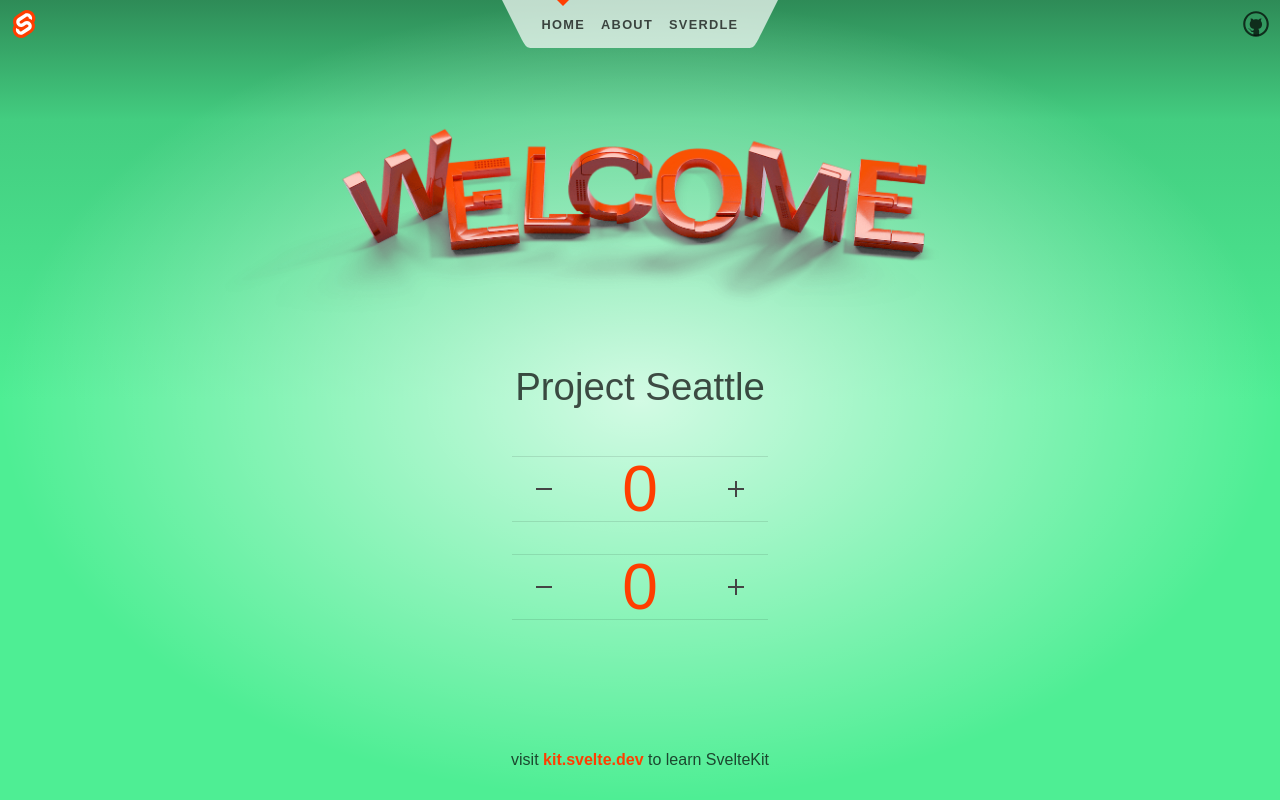
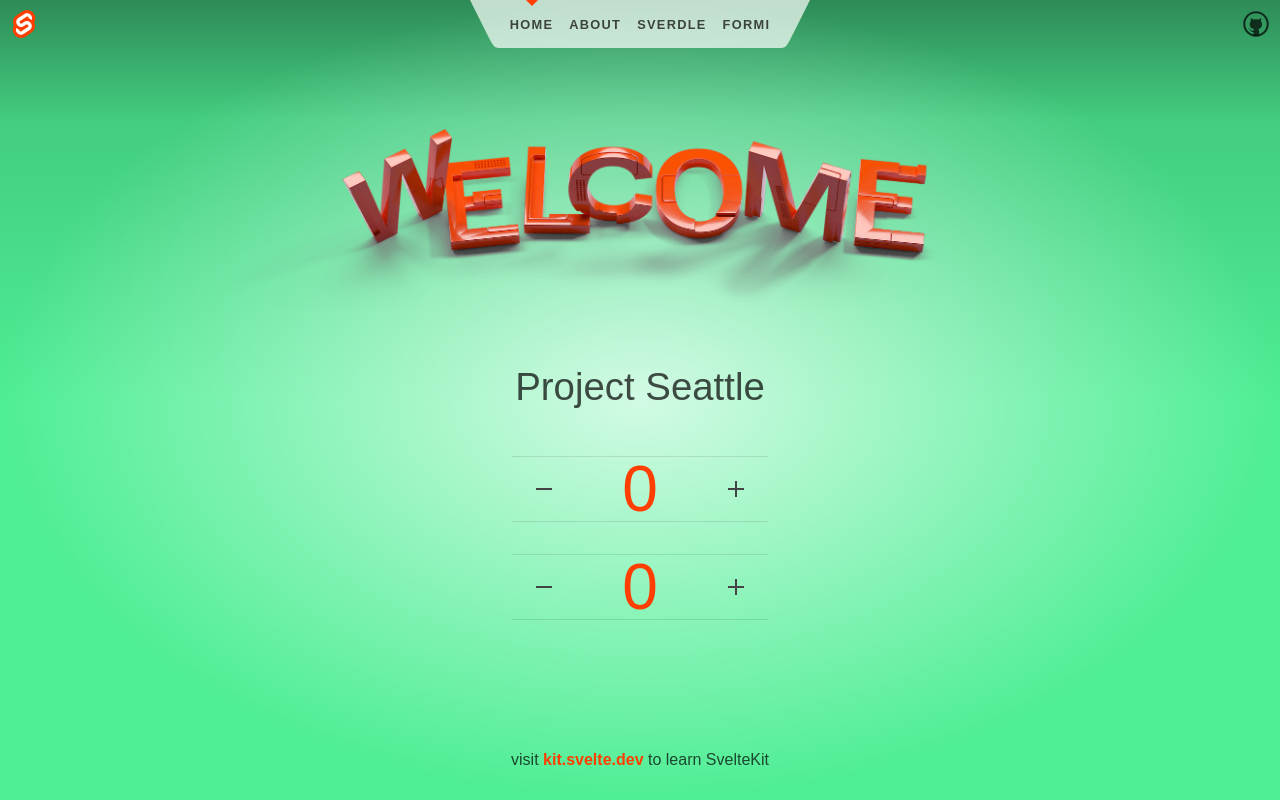
Before and after one commit to renancloudwalk/seattle, a SvelteKit app: page / in a window 1280 px wide. Built offline with nearby package versions, Linux system fonts and the light colour scheme.

Commit message:
chore: add a link to the graph generator

```diff
--- a/src/routes/Header.svelte
+++ b/src/routes/Header.svelte
@@ -24,6 +24,9 @@
 			</li>
 			<li aria-current={$page.url.pathname.startsWith('/sverdle') ? 'page' : undefined}>
 				<a href="/sverdle">Sverdle</a>
+			</li>
+			<li aria-current={$page.url.pathname.startsWith('/formi') ? 'page' : undefined}>
+				<a href="/formi">Formi</a>
 			</li>
 		</ul>
 		<svg viewBox="0 0 2 3" aria-hidden="true">
```
